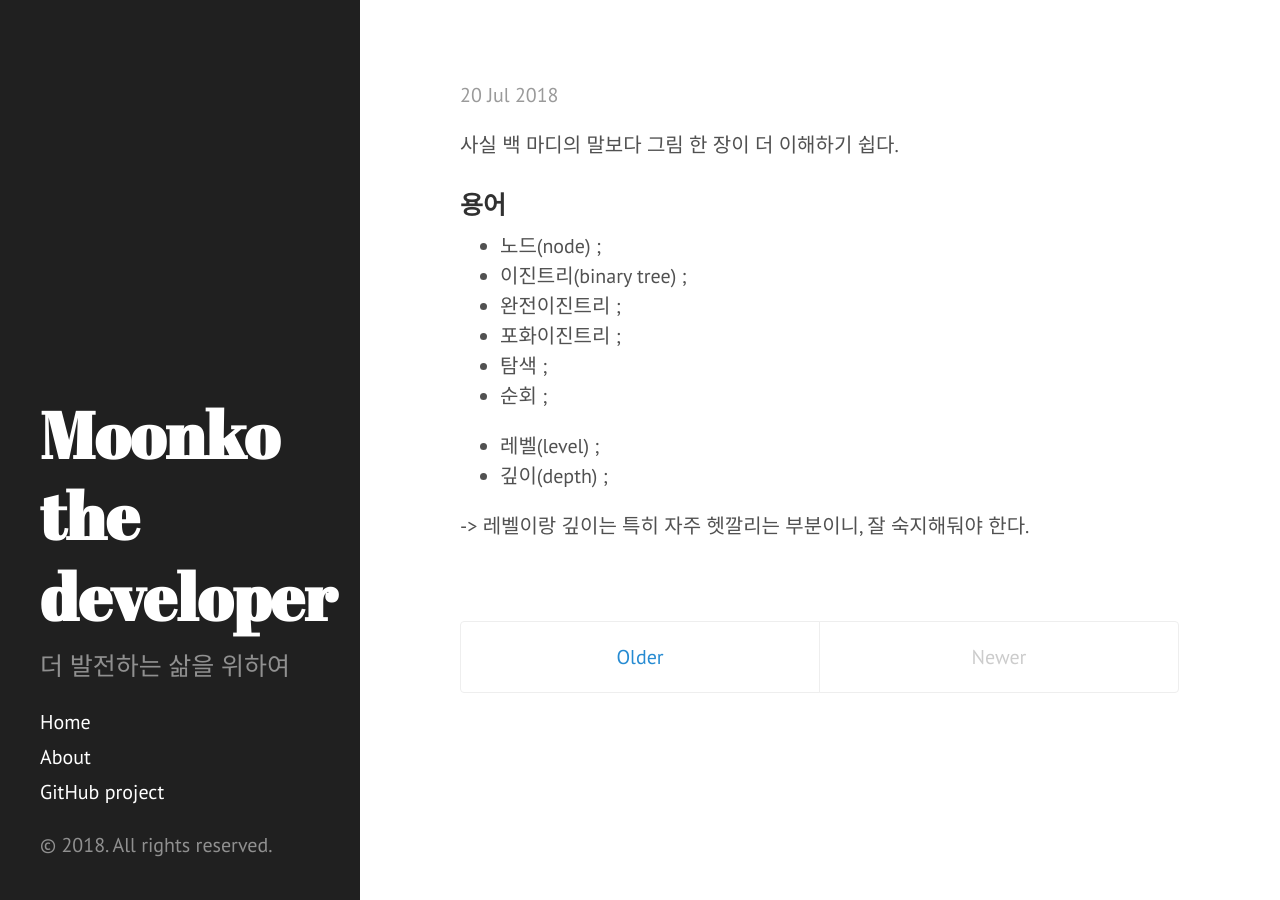
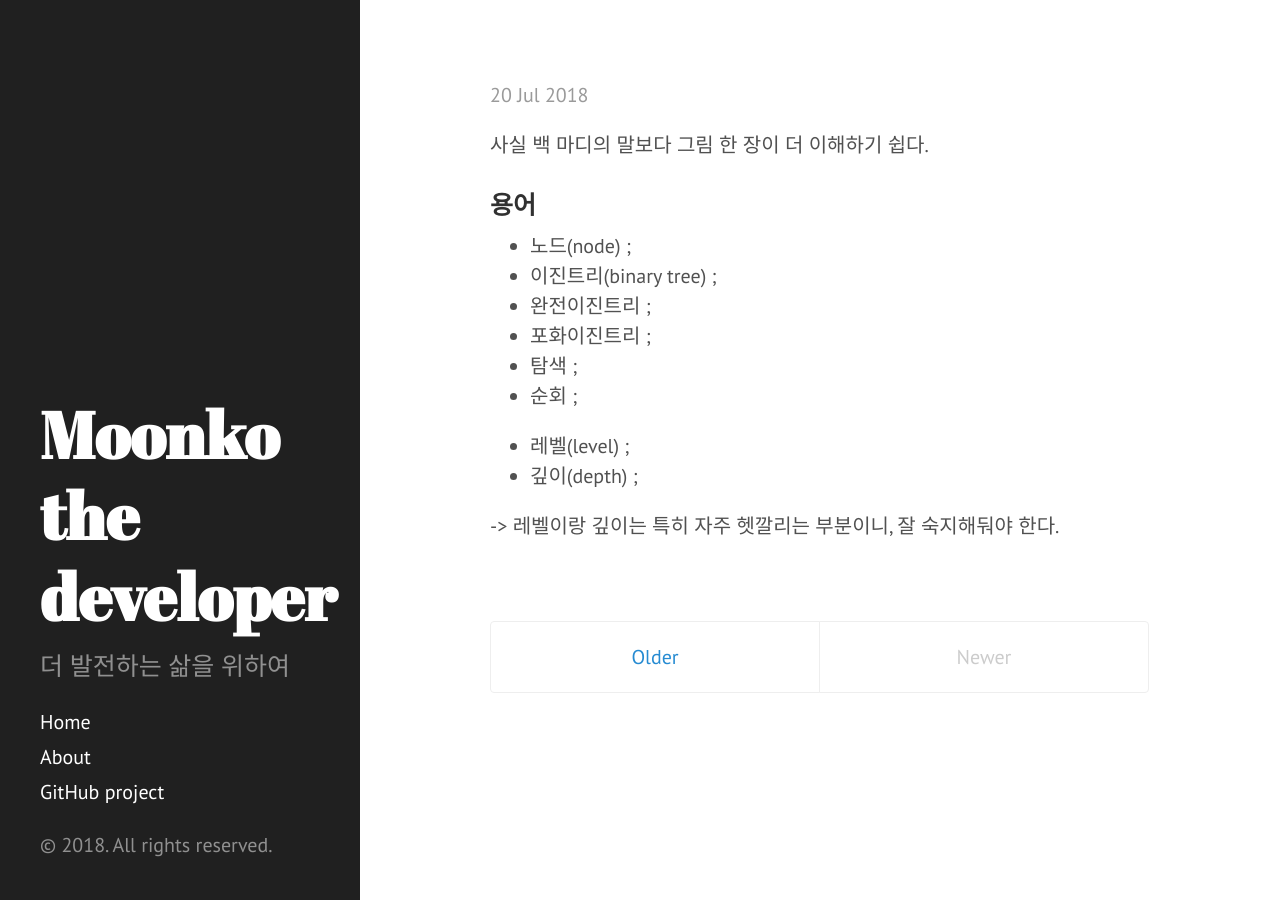
Before and after one commit to gatherKnowledge/gatherKnowledge.github.io, a Jekyll site: the page built from index.html, in a window 1280 px wide. Built offline with Jekyll 4.4.1, drawn with Linux system fonts in a browser that asks for light colours; Markdown is read by kramdown in place of the engine named in the settings; the list of posts is cut into pages by our own code.

Commit message:
content sylte

```diff
--- a/_layouts/default.html
+++ b/_layouts/default.html
@@ -7,7 +7,7 @@
 
     {% include sidebar.html %}
 
-    <div class="content container">
+    <div class="content">
       {{ content }}
     </div>
 
--- a/public/css/hyde.css
+++ b/public/css/hyde.css
@@ -131,6 +131,9 @@ a.sidebar-nav-item:focus {
     max-width: 38rem;
     margin-left: 20rem;
     margin-right: 2rem;
+    width: 65%;
+    padding-right: 50px;
+    padding-left: 50px;
   }
 }
 
@@ -138,6 +141,9 @@ a.sidebar-nav-item:focus {
   .content {
     margin-left: 22rem;
     margin-right: 4rem;
+    width: 65%;
+    padding-right: 50px;
+    padding-left: 50px;
   }
 }
 
```
